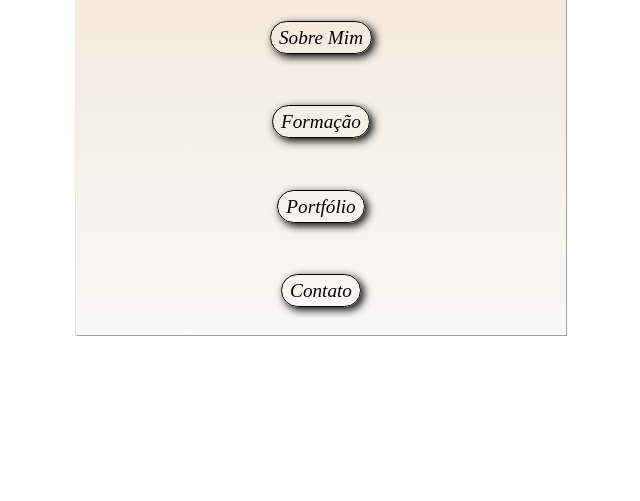
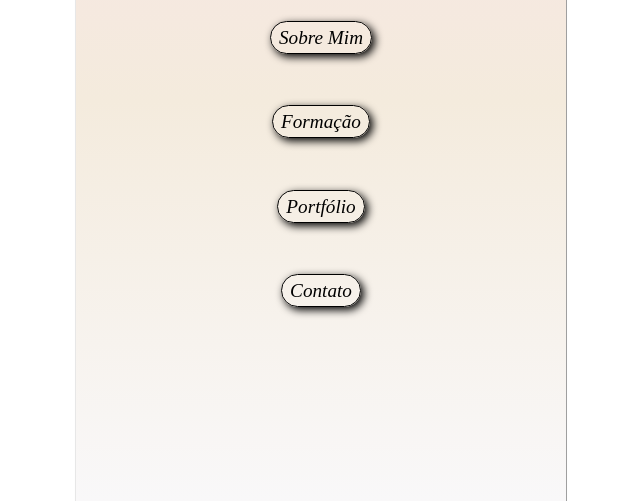
Before and after one commit to Adriellymede/Portfolio, a plain HTML site: page index.html in a window 1280 px wide. Shown: the part 299-800 px from the top of the page, without its empty margins (319-959 px from the left). Drawn offline with Linux system fonts and the light colour scheme.

Commit message:
Update style.css

```diff
--- a/style.css
+++ b/style.css
@@ -24,7 +24,7 @@ article{
     border-radius: black 2px 2px 2px;
     box-shadow: rgba(0, 0, 0, 0.377) 0.2px 0.2px 1px 1px;
     max-width: 490px;
-    max-height: auto;
+    min-height: 100vh;
     width: 99%;
     text-align: center;
 
```
